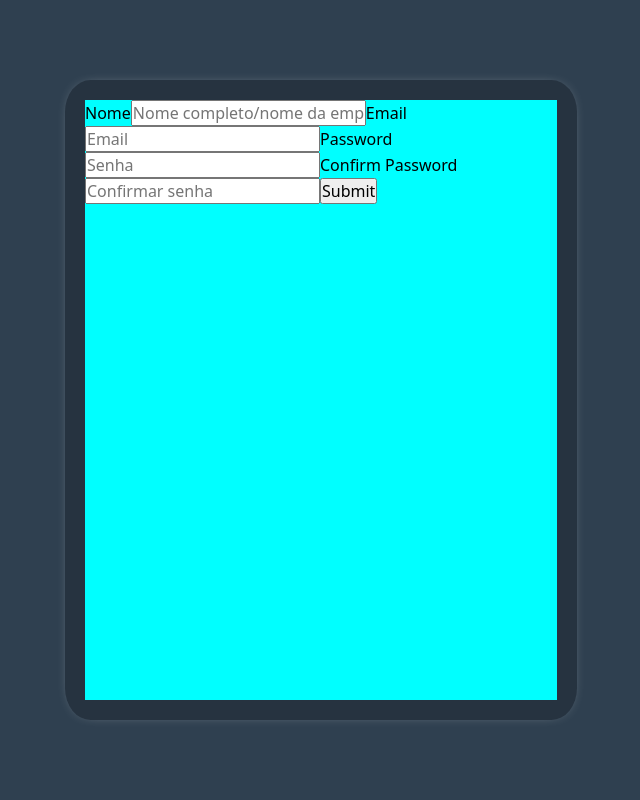
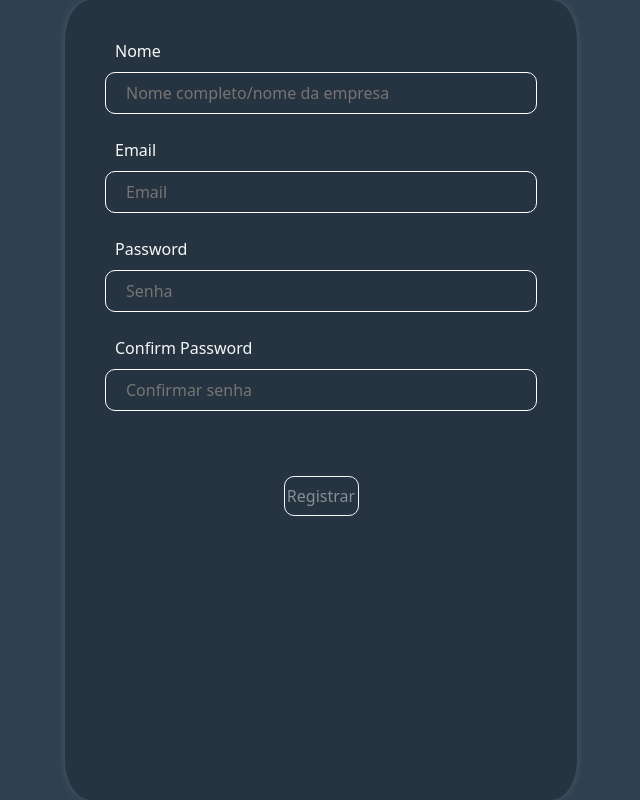
Before and after one commit to uricampos/planit, a React (Vite) app in the folder client/: page /register in a window 1280 px wide. Shown: the whole page, without its empty margins (319-959 px from the left). Built offline with nearby package versions, Linux system fonts and the light colour scheme.

Commit message:
Adding some css into register page

```diff
--- a/client/src/Pages/Register/Schemas/index.js
+++ b/client/src/Pages/Register/Schemas/index.js
@@ -5,7 +5,7 @@ const passwordRules =
 //Minimum eight characters, at least one uppercase letter, one lowercase letter, one number and one special character
 
 export const registerSchema = yup.object().shape({
-    name: yup.string().required('Coloque seu nome'),
+    name: yup.string().min(8, "Insira seu nome completo.").required('Coloque seu nome'),
     email: yup
         .string()
         .email('Por favor, entre um email válido.')
--- a/client/src/Pages/Register/Styles/styles.css
+++ b/client/src/Pages/Register/Styles/styles.css
@@ -12,7 +12,7 @@
 
 .card-register {
   width: 40vw;
-  height: 80vh;
+  height: 100vh;
   background-color: #263340;
   border-radius: 5%;
   box-shadow: 0px 0px 15px -10px rgb(255, 255, 255);
@@ -21,11 +21,61 @@
   padding: 20px;
 }
 .card-register .form-register {
-  flex: 100%;
-  background-color: aqua;
+  display: flex;
+  padding-right: 20px;
+  padding-left: 20px;
+  flex-direction: column;
+  justify-content: space-between;
 }
-.card-register .input-error {
+.card-register .form-register div {
+  display: flex;
+  flex-direction: column;
+}
+.card-register .form-register label {
+  padding: 10px;
+  margin-top: 10px;
+  color: rgba(255, 255, 255, 0.96);
+}
+.card-register .form-register input {
+  background-color: transparent;
+  border: 1px solid #fff;
+  border-radius: 10px;
+  width: 100%;
+  height: 5vh;
+  padding: 20px;
+  margin-bottom: 5px;
+  color: white;
+}
+.card-register .form-register .input-error {
   border-color: #fc8181;
+}
+.card-register .form-register p {
+  padding: 5px;
+  margin-left: 5px;
+  color: #fc8181;
+}
+.card-register .form-register .div-register-btn {
+  display: flex;
+  justify-content: center;
+  align-items: center;
+  padding-top: 10px;
+}
+.card-register .btn-register-submit {
+  width: 75px;
+  height: 40px;
+  margin: 50px;
+  border-radius: 10px;
+  border: none;
+  background-color: transparent;
+  color: rgba(255, 255, 255, 0.45);
+  border: 1px solid rgba(255, 255, 255, 0.96);
+  transition: 0.3s;
+}
+.card-register .btn-register-submit:hover {
+  cursor: pointer;
+  color: rgba(255, 255, 255, 0.96);
+  transition: 0.3s;
+  background-color: rgba(255, 255, 255, 0.45);
 }
 .card-register button:disabled {
   opacity: 0.35;
--- a/client/src/Pages/Register/Styles/styles.scss
+++ b/client/src/Pages/Register/Styles/styles.scss
@@ -15,7 +15,7 @@
 
 .card-register {
     width: 40vw;
-    height: 80vh;
+    height: 100vh;
     background-color: $login-card-color;
     border-radius: 5%;
     box-shadow: 0px 0px 15px -10px rgba(255,255,255,1);
@@ -24,13 +24,69 @@
     padding: 20px;
 
     .form-register {
-        flex: 100%;
-        background-color: aqua;
+        display: flex;
+        padding-right: 20px;
+        padding-left: 20px;
+        flex-direction: column;
+        justify-content: space-between;
 
+        div {
+            display: flex;
+            flex-direction: column;
+        }
+
+        label {
+            padding: 10px;
+            margin-top: 10px;
+            color: $main-font-color;
+        }
+
+        input {
+            background-color: transparent;
+            border: 1px solid #fff;
+            border-radius: 10px;
+            width: 100%;
+            height: 5vh;
+            padding: 20px;
+            margin-bottom: 5px;
+            color: white;
+        }
+
+        .input-error {
+            border-color: $error-color;
+        }
+
+        p {
+            padding: 5px;
+            margin-left: 5px;
+            color: $error-color
+        }
+
+        .div-register-btn {
+            display: flex;
+            justify-content: center;
+            align-items: center;
+            padding-top: 10px;
+        }
     }
 
-    .input-error {
-        border-color: $error-color;
+    .btn-register-submit {
+        width: 75px;
+        height: 40px;
+        margin: 50px;
+        border-radius: 10px;
+        border: none;
+        background-color: transparent;
+        color: $third-font-color;
+        border: 1px solid $main-font-color;
+        transition: .3s;
+
+        &:hover {
+            cursor: pointer;
+            color: $main-font-color;
+            transition: .3s;
+            background-color: $third-font-color;
+        }
     }
 
     button:disabled {
--- a/client/src/Pages/Register/index.jsx
+++ b/client/src/Pages/Register/index.jsx
@@ -5,12 +5,20 @@ import './Styles/styles.css';
 import { registerSchema } from './Schemas';
 
 const onSubmit = (values, actions) => {
-    console.log("enviado!");
-    actions.resetForm()
-}
+    console.log('enviado!');
+    actions.resetForm();
+};
 
 function Register() {
-    const { values, errors, touched, handleBlur, handleChange, handleSubmit, isSubmitting } = useFormik({
+    const {
+        values,
+        errors,
+        touched,
+        handleBlur,
+        handleChange,
+        handleSubmit,
+        isSubmitting,
+    } = useFormik({
         initialValues: {
             name: '',
             email: '',
@@ -26,6 +34,7 @@ function Register() {
             <div className="card-register">
                 <div className="form-register">
                     <form onSubmit={handleSubmit} autoComplete="off">
+                        <div className="div-register-name">
                             <label htmlFor="name">Nome</label>
                             <input
                                 id="name"
@@ -34,9 +43,17 @@ function Register() {
                                 value={values.name}
                                 onChange={handleChange}
                                 onBlur={handleBlur}
-                            className={errors.name && touched.name ? "input-error" : ""}
+                                className={
+                                    errors.name && touched.name
+                                        ? 'input-error'
+                                        : ''
+                                }
                             />
-                        {errors.name && touched.name && <p className='error-paragraph'>{errors.name}</p>}
+                        </div>
+                        {errors.name && touched.name && (
+                            <p className="error-paragraph">{errors.name}</p>
+                        )}
+                        <div className="div-register-email">
                             <label htmlFor="email">Email</label>
                             <input
                                 id="email"
@@ -45,9 +62,17 @@ function Register() {
                                 value={values.email}
                                 onChange={handleChange}
                                 onBlur={handleBlur}
-                            className={errors.email && touched.email ? "input-error" : ""}
+                                className={
+                                    errors.email && touched.email
+                                        ? 'input-error'
+                                        : ''
+                                }
                             />
-                        {errors.email && touched.email && <p className='error-paragraph'>{errors.email}</p>}
+                        </div>
+                        {errors.email && touched.email && (
+                            <p className="error-paragraph">{errors.email}</p>
+                        )}
+                        <div className="div-register-password">
                             <label htmlFor="password">Password</label>
                             <input
                                 id="password"
@@ -56,9 +81,17 @@ function Register() {
                                 value={values.password}
                                 onChange={handleChange}
                                 onBlur={handleBlur}
-                            className={errors.password && touched.password ? "input-error" : ""}
+                                className={
+                                    errors.password && touched.password
+                                        ? 'input-error'
+                                        : ''
+                                }
                             />
-                        {errors.password && touched.password && <p className='error-paragraph'>{errors.password}</p>}
+                        </div>
+                        {errors.password && touched.password && (
+                            <p className="error-paragraph">{errors.password}</p>
+                        )}
+                        <div className="div-register-confirmPassword">
                             <label htmlFor="confirmPassword">
                                 Confirm Password
                             </label>
@@ -69,10 +102,27 @@ function Register() {
                                 value={values.confirmPassword}
                                 onChange={handleChange}
                                 onBlur={handleBlur}
-                            className={errors.confirmPassword && touched.confirmPassword ? "input-error" : ""}
+                                className={
+                                    errors.confirmPassword &&
+                                    touched.confirmPassword
+                                        ? 'input-error'
+                                        : ''
+                                }
                             />
-                        {errors.confirmPassword && touched.confirmPassword && <p className='error-paragraph'>{errors.confirmPassword}</p>}
-                        <button disabled={isSubmitting} className="btn-submit">Submit</button>
+                        </div>
+                        {errors.confirmPassword && touched.confirmPassword && (
+                            <p className="error-paragraph">
+                                {errors.confirmPassword}
+                            </p>
+                        )}
+                        <div className="div-register-btn">
+                            <button
+                                disabled={isSubmitting}
+                                className="btn-register-submit"
+                            >
+                                Registrar
+                            </button>
+                        </div>
                     </form>
                 </div>
             </div>
```
Also changed, not shown: 1 other file (tests, documents, lock files or other folders). Lines whose indentation alone changed are shown as unchanged.
